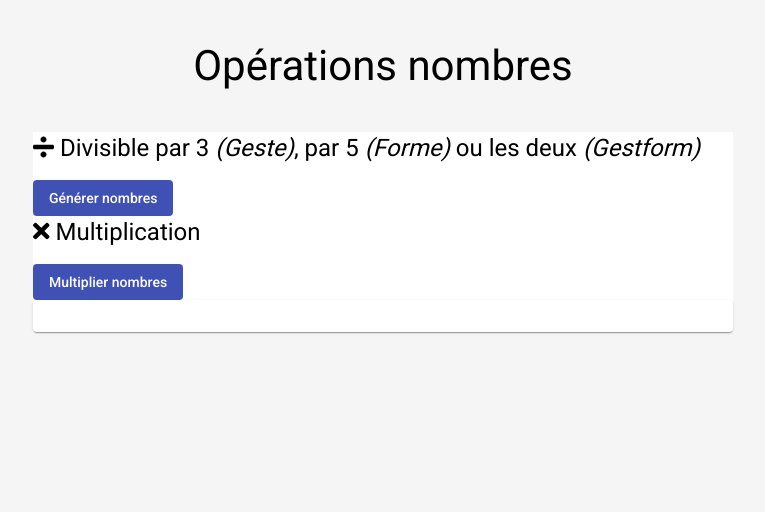
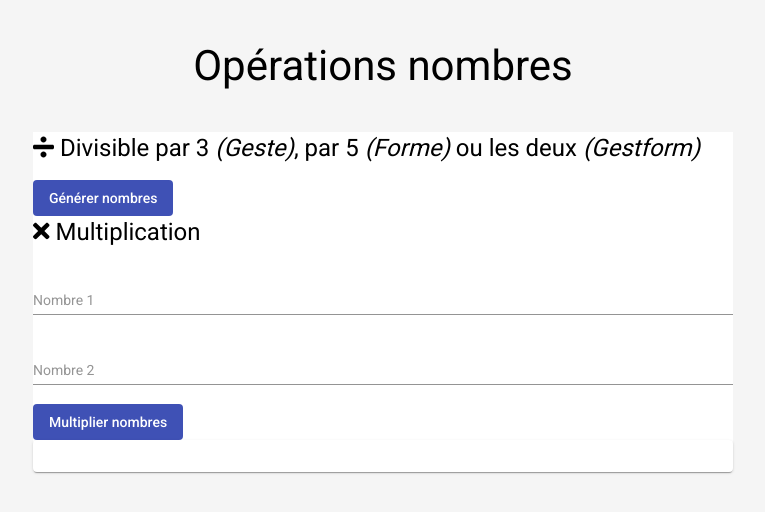
Before and after one commit to JeremD/operations-nombres, an Angular app: page / in a window 1280 px wide. Shown: the top 512 px of the page, without its empty margins (257-1022 px from the left). Built offline with nearby package versions, Linux system fonts and the light colour scheme.

Commit message:
Champs multiplications

```diff
--- a/src/app/multiplicatif/multiplicatif.component.css
+++ b/src/app/multiplicatif/multiplicatif.component.css
@@ -3,3 +3,14 @@
   max-width: 700px;
   margin: auto;
 }
+
+.inputMultiplication {
+  display: flex;
+  flex-direction: column;
+}
+
+#resultat {
+  text-align: center;
+  color: purple;
+  font-size: large;
+}
--- a/src/app/multiplicatif/multiplicatif.component.html
+++ b/src/app/multiplicatif/multiplicatif.component.html
@@ -3,11 +3,21 @@
     <fa-icon [icon]="faTimes"></fa-icon> Multiplication
   </h1>
 
-  <button mat-flat-button color="primary" onclick="this.blur()"
-    (click)="multiplierNombres(5, 2)">Multiplier nombres
+  <div class="inputMultiplication">
+    <mat-form-field appearance="standard">
+      <input matInput type="text" placeholder="Nombre 1" #firstNumber>
+    </mat-form-field>
+
+    <mat-form-field appearance="standard">
+      <input matInput type="text" placeholder="Nombre 2"  #secondNumber>
+    </mat-form-field>
+  </div>
+
+  <button mat-flat-button color="primary"
+    (click)="multiplierNombres(firstNumber.value, secondNumber.value)">Multiplier nombres
   </button>
 
   <mat-card>
-    <mat-card-content>{{resultatMultiplication}}</mat-card-content>
+    <mat-card-content id="resultat">{{resultatMultiplication}}</mat-card-content>
   </mat-card>
 </div>
--- a/src/app/multiplicatif/multiplicatif.component.ts
+++ b/src/app/multiplicatif/multiplicatif.component.ts
@@ -1,4 +1,4 @@
-import { Component, OnInit } from '@angular/core';
+import { Component, Input, OnInit } from '@angular/core';
 import { faTimes } from '@fortawesome/free-solid-svg-icons';
 
 @Component({
@@ -9,8 +9,6 @@ import { faTimes } from '@fortawesome/free-solid-svg-icons';
 export class MultiplicatifComponent implements OnInit {
 
   faTimes = faTimes;
-  nombre1: number;
-  nombre2: number;
   resultatMultiplication: number;
 
   constructor() { }
@@ -21,13 +19,13 @@ export class MultiplicatifComponent implements OnInit {
   /**
    * Multiplier deux nombres
    *
-   * @param {number} a
-   * @param {number} b
+   * @param {number} nombre1
+   * @param {number} nombre2
    * @returns {number}
    * @memberof MultiplicatifComponent
    */
-  multiplierNombres(a: number, b: number): number {
-    return this.resultatMultiplication = a * b;
+  multiplierNombres(nombre1: number, nombre2: number): number {
+    return this.resultatMultiplication = nombre1 * nombre2;
   }
 
 }
```
Also changed, not shown: src/app/app.module.ts (+8 -3 lines).
